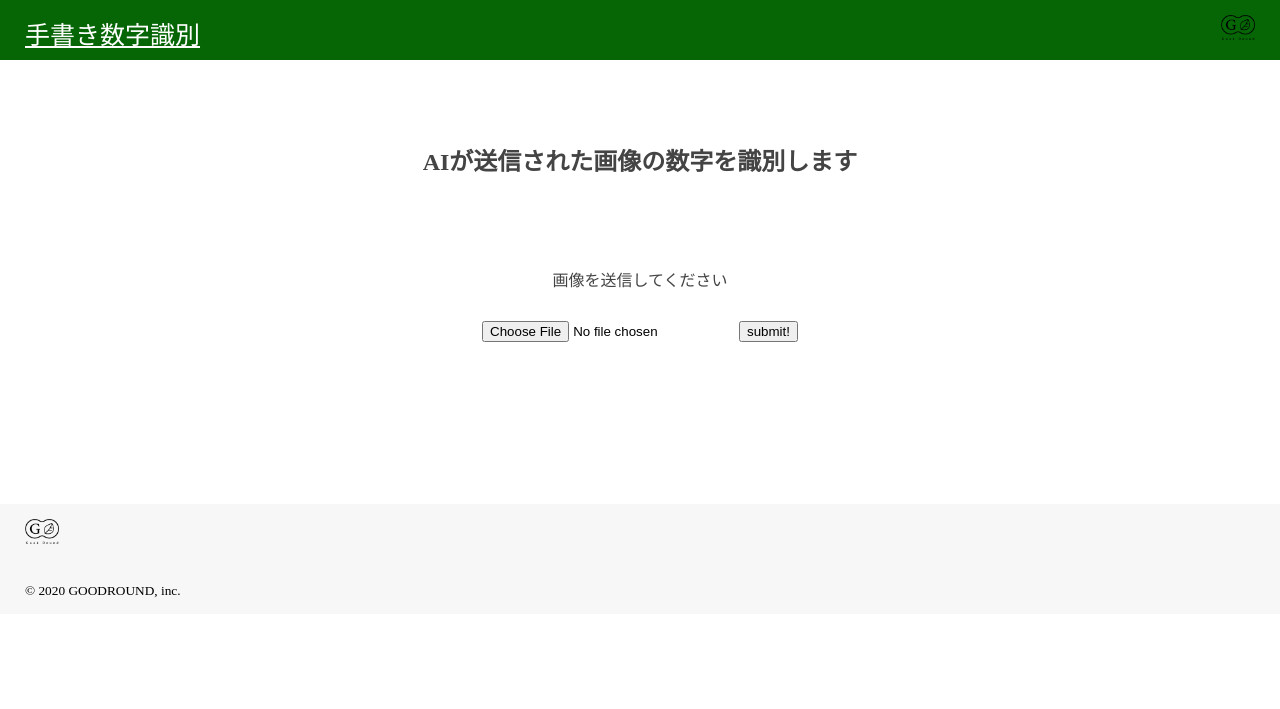
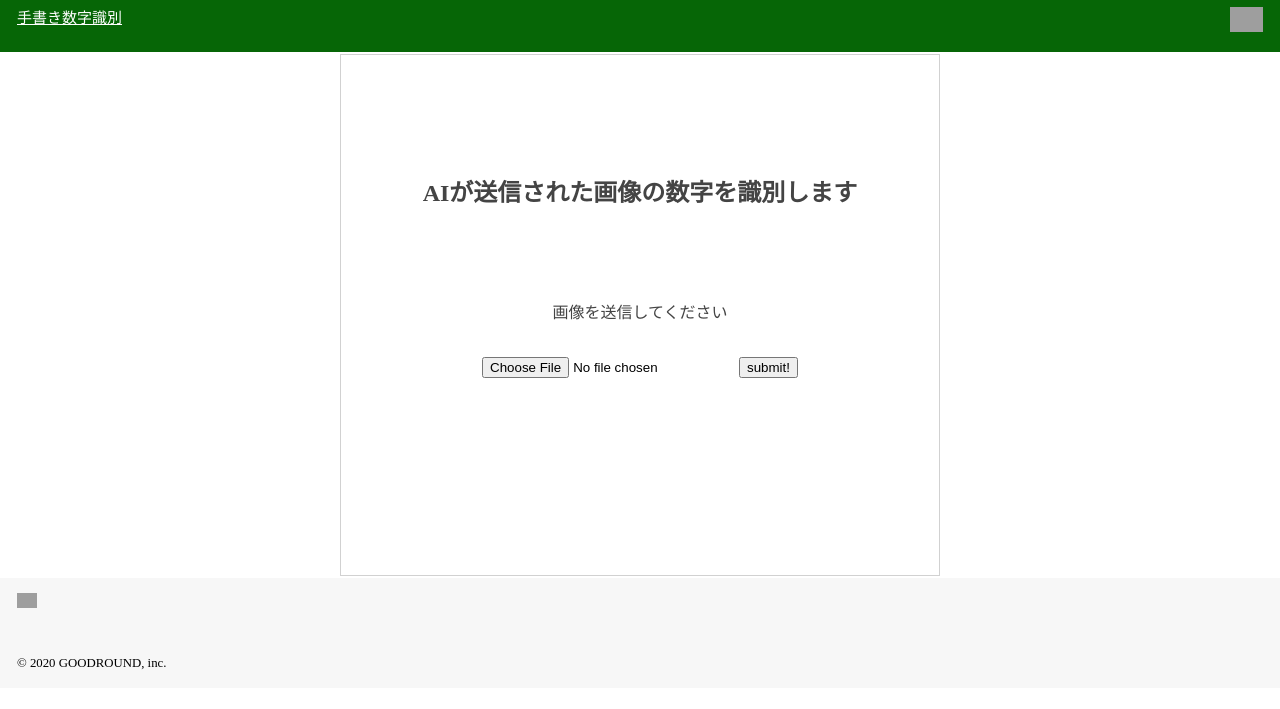
Before and after one commit to NaotoYoshimaru/test_nao, a Flask app: page / in a window 1280 px wide. Shown: the top 709 px of the page. Run offline with Flask 2, Linux system fonts and the light colour scheme; grey boxes are pictures that could not be loaded.

Commit message:
make it better

```diff
--- /dev/null
+++ b/static/sanitize.css
@@ -0,0 +1,566 @@
+/* Document
+ * ========================================================================== */
+
+/**
+ * Add border box sizing in all browsers (opinionated).
+ */
+
+*,
+::before,
+::after {
+  box-sizing: border-box;
+}
+
+/**
+ * 1. Add text decoration inheritance in all browsers (opinionated).
+ * 2. Add vertical alignment inheritance in all browsers (opinionated).
+ */
+
+::before,
+::after {
+  text-decoration: inherit; /* 1 */
+  vertical-align: inherit; /* 2 */
+}
+
+/**
+ * 1. Use the default cursor in all browsers (opinionated).
+ * 2. Change the line height in all browsers (opinionated).
+ * 3. Use a 4-space tab width in all browsers (opinionated).
+ * 4. Remove the grey highlight on links in iOS (opinionated).
+ * 5. Prevent adjustments of font size after orientation changes in
+ *    IE on Windows Phone and in iOS.
+ * 6. Breaks words to prevent overflow in all browsers (opinionated).
+ */
+
+html {
+  cursor: default; /* 1 */
+  line-height: 1.5; /* 2 */
+  -moz-tab-size: 4; /* 3 */
+  tab-size: 4; /* 3 */
+  -webkit-tap-highlight-color: transparent /* 4 */;
+  -ms-text-size-adjust: 100%; /* 5 */
+  -webkit-text-size-adjust: 100%; /* 5 */
+  word-break: break-word; /* 6 */
+}
+
+/* Sections
+ * ========================================================================== */
+
+/**
+ * Remove the margin in all browsers (opinionated).
+ */
+
+body {
+  margin: 0;
+}
+
+/**
+ * Correct the font size and margin on `h1` elements within `section` and
+ * `article` contexts in Chrome, Edge, Firefox, and Safari.
+ */
+
+h1 {
+  font-size: 2em;
+  margin: 0.67em 0;
+}
+
+/* Grouping content
+ * ========================================================================== */
+
+/**
+ * Remove the margin on nested lists in Chrome, Edge, IE, and Safari.
+ */
+
+dl dl,
+dl ol,
+dl ul,
+ol dl,
+ul dl {
+  margin: 0;
+}
+
+/**
+ * Remove the margin on nested lists in Edge 18- and IE.
+ */
+
+ol ol,
+ol ul,
+ul ol,
+ul ul {
+  margin: 0;
+}
+
+/**
+ * 1. Add the correct sizing in Firefox.
+ * 2. Show the overflow in Edge 18- and IE.
+ */
+
+hr {
+  height: 0; /* 1 */
+  overflow: visible; /* 2 */
+}
+
+/**
+ * Add the correct display in IE.
+ */
+
+main {
+  display: block;
+}
+
+/**
+ * Remove the list style on navigation lists in all browsers (opinionated).
+ */
+
+nav ol,
+nav ul {
+  list-style: none;
+  padding: 0;
+}
+
+/**
+ * 1. Correct the inheritance and scaling of font size in all browsers.
+ * 2. Correct the odd `em` font sizing in all browsers.
+ */
+
+pre {
+  font-family: monospace, monospace; /* 1 */
+  font-size: 1em; /* 2 */
+}
+
+/* Text-level semantics
+ * ========================================================================== */
+
+/**
+ * Remove the gray background on active links in IE 10.
+ */
+
+a {
+  background-color: transparent;
+}
+
+/**
+ * Add the correct text decoration in Edge 18-, IE, and Safari.
+ */
+
+abbr[title] {
+  text-decoration: underline;
+  text-decoration: underline dotted;
+}
+
+/**
+ * Add the correct font weight in Chrome, Edge, and Safari.
+ */
+
+b,
+strong {
+  font-weight: bolder;
+}
+
+/**
+ * 1. Correct the inheritance and scaling of font size in all browsers.
+ * 2. Correct the odd `em` font sizing in all browsers.
+ */
+
+code,
+kbd,
+samp {
+  font-family: monospace, monospace; /* 1 */
+  font-size: 1em; /* 2 */
+}
+
+/**
+ * Add the correct font size in all browsers.
+ */
+
+small {
+  font-size: 80%;
+}
+
+/* Embedded content
+ * ========================================================================== */
+
+/*
+ * Change the alignment on media elements in all browsers (opinionated).
+ */
+
+audio,
+canvas,
+iframe,
+img,
+svg,
+video {
+  vertical-align: middle;
+}
+
+/**
+ * Add the correct display in IE 9-.
+ */
+
+audio,
+video {
+  display: inline-block;
+}
+
+/**
+ * Add the correct display in iOS 4-7.
+ */
+
+audio:not([controls]) {
+  display: none;
+  height: 0;
+}
+
+/**
+ * Remove the border on iframes in all browsers (opinionated).
+ */
+
+iframe {
+  border-style: none;
+}
+
+/**
+ * Remove the border on images within links in IE 10-.
+ */
+
+img {
+  border-style: none;
+}
+
+/**
+ * Change the fill color to match the text color in all browsers (opinionated).
+ */
+
+svg:not([fill]) {
+  fill: currentColor;
+}
+
+/**
+ * Hide the overflow in IE.
+ */
+
+svg:not(:root) {
+  overflow: hidden;
+}
+
+/* Tabular data
+ * ========================================================================== */
+
+/**
+ * Collapse border spacing in all browsers (opinionated).
+ */
+
+table {
+  border-collapse: collapse;
+}
+
+/* Forms
+ * ========================================================================== */
+
+/**
+ * Remove the margin on controls in Safari.
+ */
+
+button,
+input,
+select {
+  margin: 0;
+}
+
+/**
+ * 1. Show the overflow in IE.
+ * 2. Remove the inheritance of text transform in Edge 18-, Firefox, and IE.
+ */
+
+button {
+  overflow: visible; /* 1 */
+  text-transform: none; /* 2 */
+}
+
+/**
+ * Correct the inability to style buttons in iOS and Safari.
+ */
+
+button,
+[type="button"],
+[type="reset"],
+[type="submit"] {
+  -webkit-appearance: button;
+}
+
+/**
+ * 1. Change the inconsistent appearance in all browsers (opinionated).
+ * 2. Correct the padding in Firefox.
+ */
+
+fieldset {
+  border: 1px solid #a0a0a0; /* 1 */
+  padding: 0.35em 0.75em 0.625em; /* 2 */
+}
+
+/**
+ * Show the overflow in Edge 18- and IE.
+ */
+
+input {
+  overflow: visible;
+}
+
+/**
+ * 1. Correct the text wrapping in Edge 18- and IE.
+ * 2. Correct the color inheritance from `fieldset` elements in IE.
+ */
+
+legend {
+  color: inherit; /* 2 */
+  display: table; /* 1 */
+  max-width: 100%; /* 1 */
+  white-space: normal; /* 1 */
+}
+
+/**
+ * 1. Add the correct display in Edge 18- and IE.
+ * 2. Add the correct vertical alignment in Chrome, Edge, and Firefox.
+ */
+
+progress {
+  display: inline-block; /* 1 */
+  vertical-align: baseline; /* 2 */
+}
+
+/**
+ * Remove the inheritance of text transform in Firefox.
+ */
+
+select {
+  text-transform: none;
+}
+
+/**
+ * 1. Remove the margin in Firefox and Safari.
+ * 2. Remove the default vertical scrollbar in IE.
+ * 3. Change the resize direction in all browsers (opinionated).
+ */
+
+textarea {
+  margin: 0; /* 1 */
+  overflow: auto; /* 2 */
+  resize: vertical; /* 3 */
+}
+
+/**
+ * Remove the padding in IE 10-.
+ */
+
+[type="checkbox"],
+[type="radio"] {
+  padding: 0;
+}
+
+/**
+ * 1. Correct the odd appearance in Chrome, Edge, and Safari.
+ * 2. Correct the outline style in Safari.
+ */
+
+[type="search"] {
+  -webkit-appearance: textfield; /* 1 */
+  outline-offset: -2px; /* 2 */
+}
+
+/**
+ * Correct the cursor style of increment and decrement buttons in Safari.
+ */
+
+::-webkit-inner-spin-button,
+::-webkit-outer-spin-button {
+  height: auto;
+}
+
+/**
+ * Correct the text style of placeholders in Chrome, Edge, and Safari.
+ */
+
+::-webkit-input-placeholder {
+  color: inherit;
+  opacity: 0.54;
+}
+
+/**
+ * Remove the inner padding in Chrome, Edge, and Safari on macOS.
+ */
+
+::-webkit-search-decoration {
+  -webkit-appearance: none;
+}
+
+/**
+ * 1. Correct the inability to style upload buttons in iOS and Safari.
+ * 2. Change font properties to `inherit` in Safari.
+ */
+
+::-webkit-file-upload-button {
+  -webkit-appearance: button; /* 1 */
+  font: inherit; /* 2 */
+}
+
+/**
+ * Remove the inner border and padding of focus outlines in Firefox.
+ */
+
+::-moz-focus-inner {
+  border-style: none;
+  padding: 0;
+}
+
+/**
+ * Restore the focus outline styles unset by the previous rule in Firefox.
+ */
+
+:-moz-focusring {
+  outline: 1px dotted ButtonText;
+}
+
+/**
+ * Remove the additional :invalid styles in Firefox.
+ */
+
+:-moz-ui-invalid {
+  box-shadow: none;
+}
+
+/* Interactive
+ * ========================================================================== */
+
+/*
+ * Add the correct display in Edge 18- and IE.
+ */
+
+details {
+  display: block;
+}
+
+/*
+ * Add the correct styles in Edge 18-, IE, and Safari.
+ */
+
+dialog {
+  background-color: white;
+  border: solid;
+  color: black;
+  display: block;
+  height: -moz-fit-content;
+  height: -webkit-fit-content;
+  height: fit-content;
+  left: 0;
+  margin: auto;
+  padding: 1em;
+  position: absolute;
+  right: 0;
+  width: -moz-fit-content;
+  width: -webkit-fit-content;
+  width: fit-content;
+}
+
+dialog:not([open]) {
+  display: none;
+}
+
+/*
+ * Add the correct display in all browsers.
+ */
+
+summary {
+  display: list-item;
+}
+
+/* Scripting
+ * ========================================================================== */
+
+/**
+ * Add the correct display in IE 9-.
+ */
+
+canvas {
+  display: inline-block;
+}
+
+/**
+ * Add the correct display in IE.
+ */
+
+template {
+  display: none;
+}
+
+/* User interaction
+ * ========================================================================== */
+
+/*
+ * 1. Remove the tapping delay in IE 10.
+ * 2. Remove the tapping delay on clickable elements
+      in all browsers (opinionated).
+ */
+
+a,
+area,
+button,
+input,
+label,
+select,
+summary,
+textarea,
+[tabindex] {
+  -ms-touch-action: manipulation; /* 1 */
+  touch-action: manipulation; /* 2 */
+}
+
+/**
+ * Add the correct display in IE 10-.
+ */
+
+[hidden] {
+  display: none;
+}
+
+/* Accessibility
+ * ========================================================================== */
+
+/**
+ * Change the cursor on busy elements in all browsers (opinionated).
+ */
+
+[aria-busy="true"] {
+  cursor: progress;
+}
+
+/*
+ * Change the cursor on control elements in all browsers (opinionated).
+ */
+
+[aria-controls] {
+  cursor: pointer;
+}
+
+/*
+ * Change the cursor on disabled, not-editable, or otherwise
+ * inoperable elements in all browsers (opinionated).
+ */
+
+[aria-disabled="true"],
+[disabled] {
+  cursor: not-allowed;
+}
+
+/*
+ * Change the display on visually hidden accessible elements
+ * in all browsers (opinionated).
+ */
+
+[aria-hidden="false"][hidden] {
+  display: initial;
+}
+
+[aria-hidden="false"][hidden]:not(:focus) {
+  clip: rect(0, 0, 0, 0);
+  position: absolute;
+}
--- a/static/stylesheet.css
+++ b/static/stylesheet.css
@@ -9,7 +9,7 @@ header {
 
 .header-logo {
   color: #fff;
-  font-size: 25px;
+  font-size: 15px;
   margin: 15px 25px;
 }
 
@@ -52,7 +52,7 @@ footer {
 }
 
 .footer_img {
-  height: 25px;
+  height: 15px;
   margin: 15px 25px;
 }
 
@@ -62,3 +62,11 @@ small {
   left: 0;
   bottom: 0;
 }
+
+.content{
+  background-color: #fff;
+  width: 600px;
+  margin: 10px auto;
+  border: 1px solid #d1d1d1;
+  padding: 30px
+}
--- a/templates/index.html
+++ b/templates/index.html
@@ -5,14 +5,17 @@
     <meta name="viewport" content="width=device-width, initial-scale=1.0">
     <meta http-equiv="X-UA-Compatible" content="ie=edge">
     <title>手書き数字識別</title>
+    <link rel="stylesheet" href="./static/sanitize.css">
     <link rel="stylesheet" href="./static/stylesheet.css">
+
 </head>
 <body>
     <header>
-        <img class="header_img" src="img/gr_logo-a_bw.png" alt="goodround">
+        <img class="header_img" src="./img/gr_logo-a_bw.png" alt="goodround">
         <a class="header-logo" href="#">手書き数字識別</a>
     </header>
 
+    <div class="content">
         <div class="main">
             <h2> AIが送信された画像の数字を識別します</h2>
             <p>画像を送信してください</p>
@@ -22,9 +25,10 @@
             </form>
             <div class="answer">{{answer}}</div>
         </div>
+    </div>
 
     <footer>
-        <img class="footer_img" src="img/gr_logo-a_bw.png" alt="goodround">
+        <img class="footer_img" src="./img/gr_logo-a_bw.png" alt="goodround">
         <small>&copy; 2020 GOODROUND, inc.</small>
     </footer>
 </body>
```
Also changed, not shown: img/gr_logo-a_bw.png (deleted), 1 other file. Lines whose indentation alone changed are shown as unchanged.
